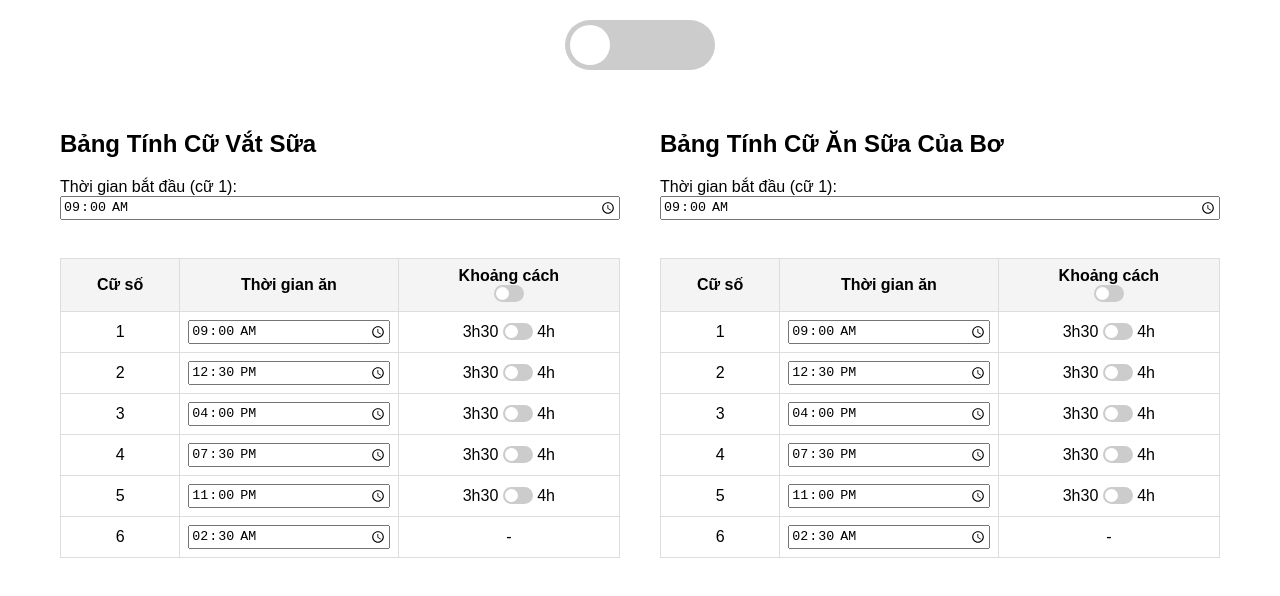
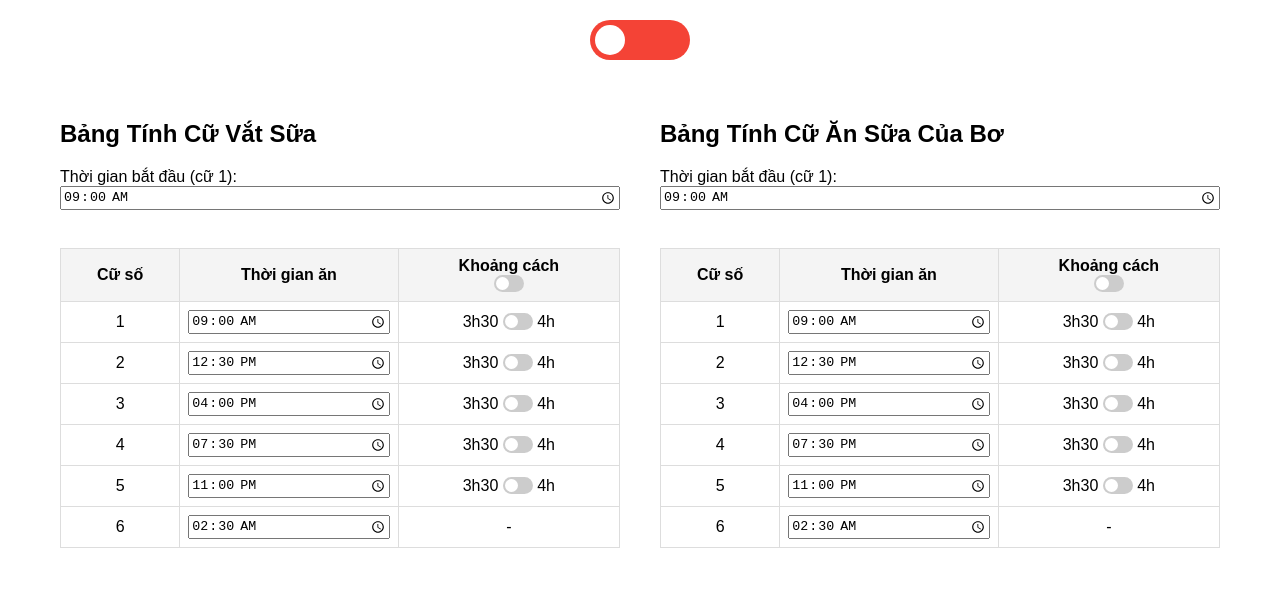
Before and after one commit to TKCQPVN/botiti, a plain HTML site: page index.html in a window 1280 px wide. Drawn offline with Linux system fonts and the light colour scheme.

Commit message:
Update index.html

```diff
--- a/index.html
+++ b/index.html
@@ -20,17 +20,21 @@
             align-items: center;
             margin: 20px 0;
         }
+
+
         .large-toggle-switch {
 			position: relative;
 			display: inline-block;
-            width: 150px;
-            height: 50px;
+			width: 100px; /* Giảm kích thước */
+			height: 40px; /* Giảm kích thước */
 		}
+
 		.large-toggle-switch input {
 			opacity: 0;
 			width: 0;
 			height: 0;
 		}
+
 		.large-slider {
 			position: absolute;
 			cursor: pointer;
@@ -38,27 +42,32 @@
 			left: 0;
 			right: 0;
 			bottom: 0;
-            background-color: #ccc;
+			background-color: #f44336; /* Mặc định: Đỏ */
 			transition: .4s;
-            border-radius: 25px;
+			border-radius: 20px;
 		}
+
 		.large-slider:before {
 			position: absolute;
 			content: "";
-            height: 40px;
-            width: 40px;
+			height: 30px; /* Giảm kích thước */
+			width: 30px; /* Giảm kích thước */
 			left: 5px;
 			bottom: 5px;
 			background-color: white;
 			transition: .4s;
 			border-radius: 50%;
 		}
+
 		input:checked + .large-slider {
-            background-color: #2196F3;
+			background-color: #4caf50; /* Trạng thái bật: Xanh lá cây */
 		}
+
 		input:checked + .large-slider:before {
-            transform: translateX(100px);
+			transform: translateX(60px); /* Điều chỉnh khoảng cách trượt */
 		}
+
+
         .tab-container {
             display: flex;
             width: 100%;
```
Lines whose indentation alone changed are shown as unchanged.
